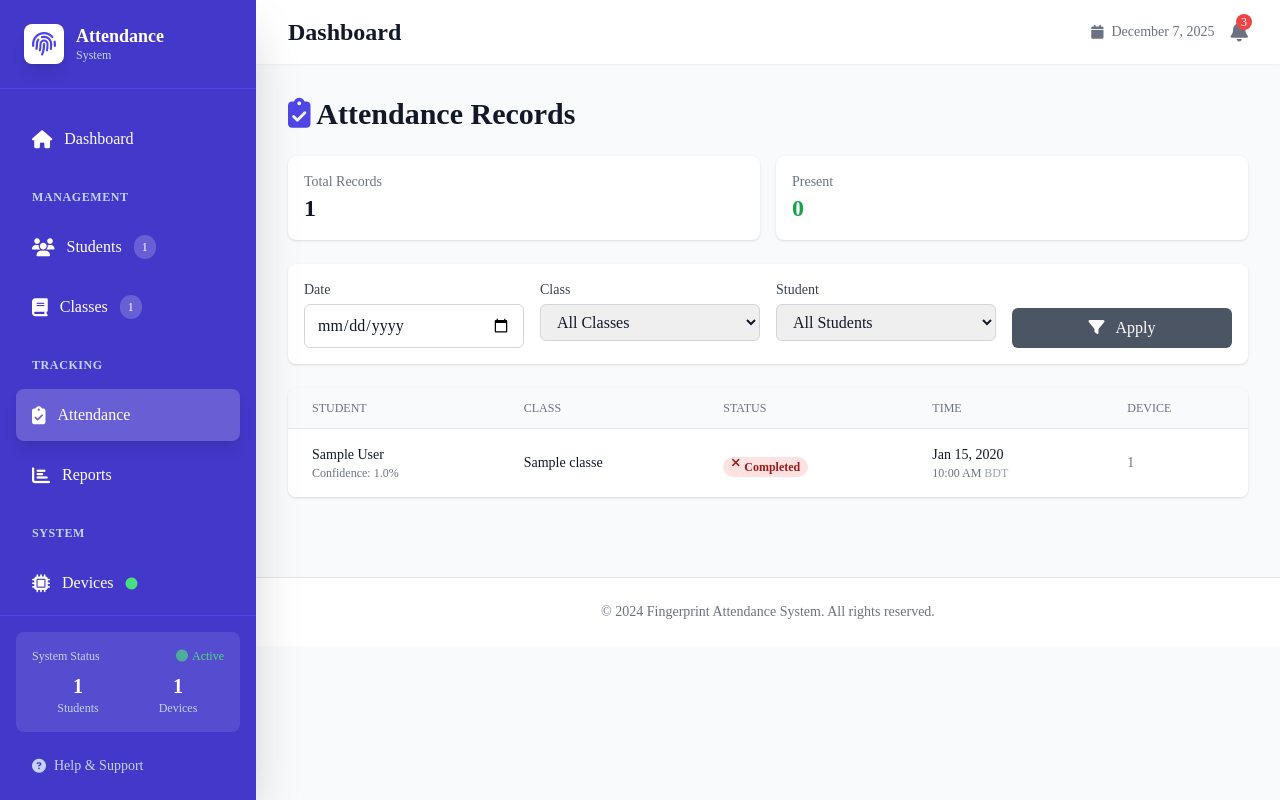
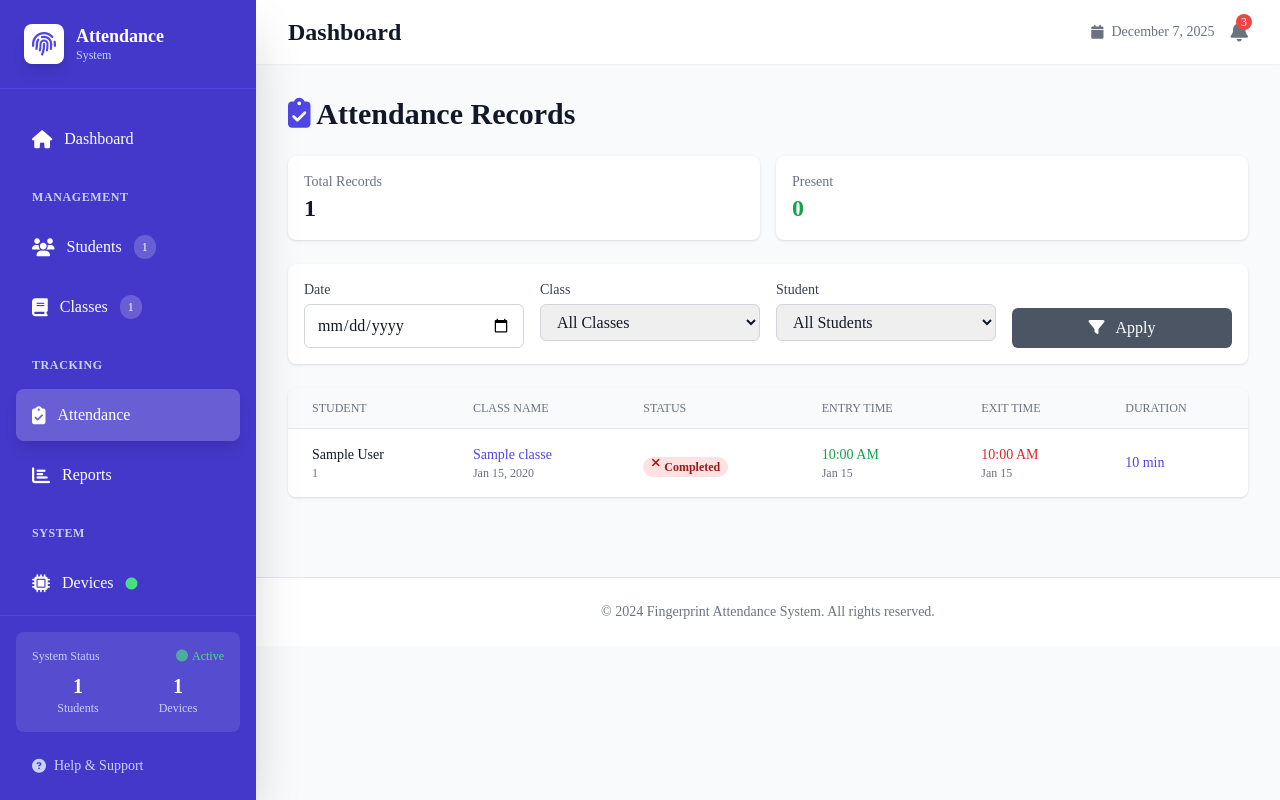
Before and after one commit to clickTwice26/biometric-attendance-tracker, a Flask app: page /attendance in a window 1280 px wide. Run offline with Flask 3, Linux system fonts and the light colour scheme; tables that the repository leaves empty hold one stand-in row (values such as "Sample post"); some libraries are stand-ins or nearby versions; some web fonts are replaced.

Commit message:
feat: Enhance attendance verification with detailed logging, entry/exit handling, and class timing information

```diff
--- a/app/routes/frontend.py
+++ b/app/routes/frontend.py
@@ -52,13 +52,20 @@ def get_current_running_class():
         if schedule.start_time <= current_time <= schedule.end_time:
             class_obj = Class.query.get(schedule.class_id)
             if class_obj and class_obj.is_active:
+                # Calculate time remaining
+                from datetime import datetime
+                end_datetime = datetime.combine(datetime.today(), schedule.end_time)
+                current_datetime = datetime.combine(datetime.today(), current_time)
+                time_remaining_minutes = int((end_datetime - current_datetime).total_seconds() / 60)
+
                 return {
                     'id': class_obj.id,
                     'name': class_obj.name,
                     'code': class_obj.code,
                     'teacher_name': class_obj.teacher_name,
                     'start_time': schedule.start_time.strftime('%H:%M'),
-                    'end_time': schedule.end_time.strftime('%H:%M')
+                    'end_time': schedule.end_time.strftime('%H:%M'),
+                    'time_remaining_minutes': time_remaining_minutes
                 }
 
     return None
--- a/app/templates/attendance/list.html
+++ b/app/templates/attendance/list.html
@@ -71,10 +71,11 @@
                 <thead class="bg-gray-50">
                     <tr>
                         <th class="px-6 py-3 text-left text-xs font-medium text-gray-500 uppercase">Student</th>
-                        <th class="px-6 py-3 text-left text-xs font-medium text-gray-500 uppercase">Class</th>
+                        <th class="px-6 py-3 text-left text-xs font-medium text-gray-500 uppercase">Class Name</th>
                         <th class="px-6 py-3 text-left text-xs font-medium text-gray-500 uppercase">Status</th>
-                        <th class="px-6 py-3 text-left text-xs font-medium text-gray-500 uppercase">Time</th>
-                        <th class="px-6 py-3 text-left text-xs font-medium text-gray-500 uppercase">Device</th>
+                        <th class="px-6 py-3 text-left text-xs font-medium text-gray-500 uppercase">Entry Time</th>
+                        <th class="px-6 py-3 text-left text-xs font-medium text-gray-500 uppercase">Exit Time</th>
+                        <th class="px-6 py-3 text-left text-xs font-medium text-gray-500 uppercase">Duration</th>
                     </tr>
                 </thead>
                 <tbody class="bg-white divide-y divide-gray-200">
@@ -82,12 +83,13 @@
                         <tr class="hover:bg-gray-50">
                             <td class="px-6 py-4">
                                 <div class="text-sm font-medium text-gray-900">{{ att.student.name }}</div>
-                                {% if att.confidence %}
-                                    <div class="text-xs text-gray-500">Confidence: {{ att.confidence }}%</div>
+                                <div class="text-xs text-gray-500">{{ att.student.student_id }}</div>
+                            </td>
+                            <td class="px-6 py-4">
+                                <div class="text-sm font-medium text-indigo-600">{{ att.class_obj.name if att.class_obj else '-' }}</div>
+                                {% if att.class_obj %}
+                                <div class="text-xs text-gray-500">{{ att.timestamp.strftime('%b %d, %Y') }}</div>
                                 {% endif %}
-                            </td>
-                            <td class="px-6 py-4 text-sm text-gray-900">
-                                {{ att.class_obj.name if att.class_obj else '-' }}
                             </td>
                             <td class="px-6 py-4">
                                 <span class="px-2 inline-flex text-xs leading-5 font-semibold rounded-full
@@ -99,11 +101,32 @@
                                 </span>
                             </td>
                             <td class="px-6 py-4 text-sm text-gray-900">
-                                <div>{{ att.timestamp.strftime('%b %d, %Y') }}</div>
-                                <div class="text-xs text-gray-500">{{ att.timestamp.strftime('%I:%M %p') }} <span class="text-gray-400">BDT</span></div>
+                                {% if att.entry_time %}
+                                    <div class="font-medium text-green-600">{{ att.entry_time.strftime('%I:%M %p') }}</div>
+                                    <div class="text-xs text-gray-500">{{ att.entry_time.strftime('%b %d') }}</div>
+                                {% else %}
+                                    <span class="text-gray-400">-</span>
+                                {% endif %}
                             </td>
-                            <td class="px-6 py-4 text-sm text-gray-500">
-                                {{ att.device_id }}
+                            <td class="px-6 py-4 text-sm text-gray-900">
+                                {% if att.exit_time %}
+                                    <div class="font-medium text-red-600">{{ att.exit_time.strftime('%I:%M %p') }}</div>
+                                    <div class="text-xs text-gray-500">{{ att.exit_time.strftime('%b %d') }}</div>
+                                {% else %}
+                                    <span class="px-2 py-1 bg-blue-100 text-blue-700 text-xs rounded-full">
+                                        <i class="fas fa-door-open mr-1"></i>Still in class
+                                    </span>
+                                {% endif %}
+                            </td>
+                            <td class="px-6 py-4 text-sm text-gray-900">
+                                {% if att.duration_minutes %}
+                                    <div class="font-medium text-indigo-600">{{ att.duration_minutes }} min</div>
+                                    {% if att.duration_minutes >= 60 %}
+                                    <div class="text-xs text-gray-500">{{ (att.duration_minutes / 60)|round(1) }} hrs</div>
+                                    {% endif %}
+                                {% else %}
+                                    <span class="text-gray-400">-</span>
+                                {% endif %}
                             </td>
                         </tr>
                     {% endfor %}
```
Also changed, not shown: app/routes/attendance.py (+83 -2 lines), app/routes/device.py (+7 -0 lines), 1 other file.
